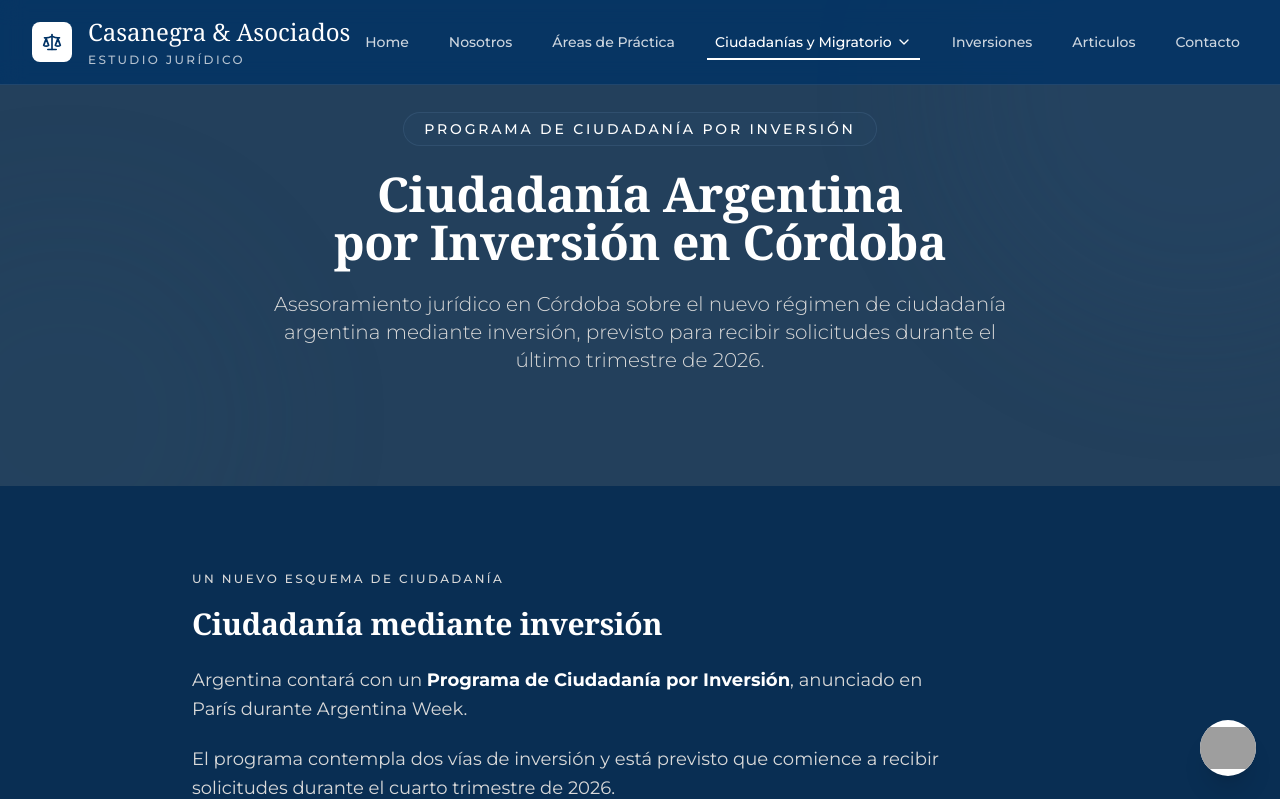
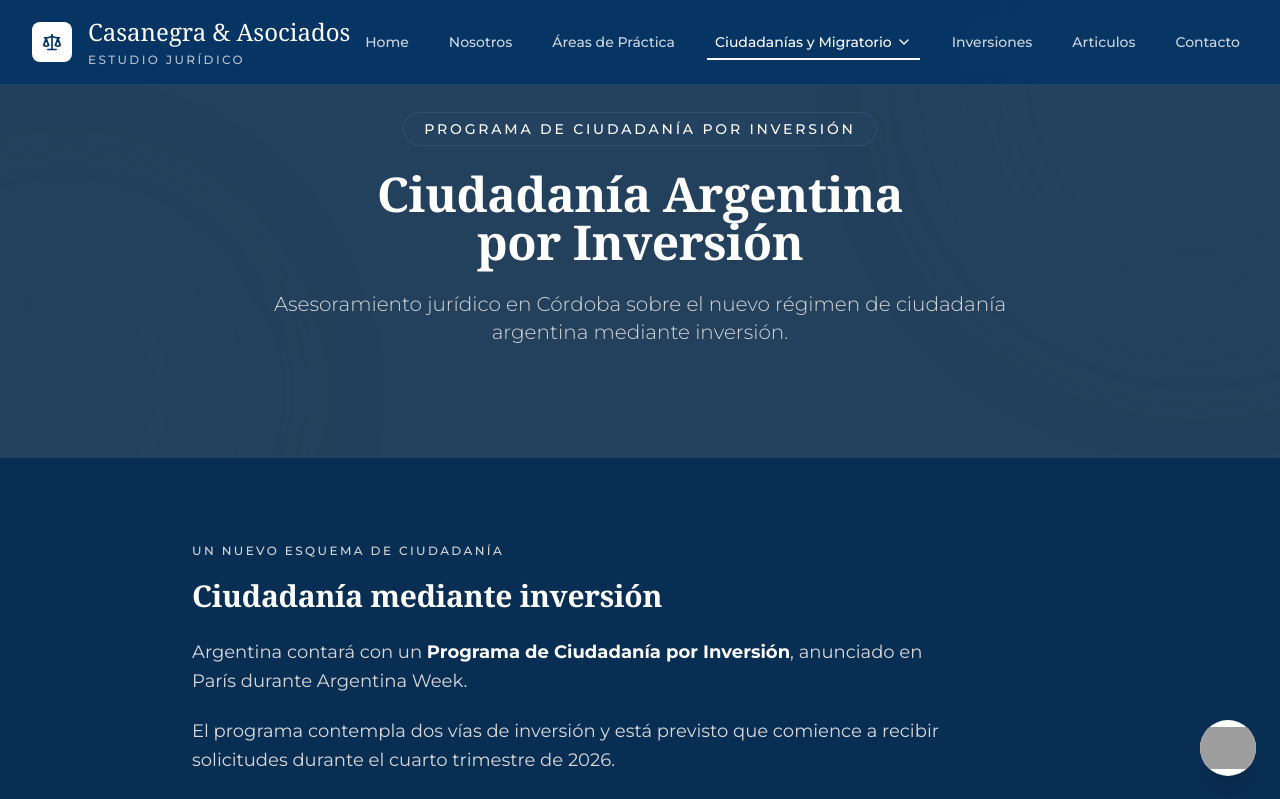
Before and after one commit to YuliCenteno/Estudio-Juridico-Casanegra, a React (Vite) app: page /ciudadania-argentina-por-inversion in a window 1280 px wide. Shown: the top 799 px of the page. Built offline with nearby package versions, Linux system fonts and the light colour scheme; grey boxes are pictures that could not be loaded.

Commit message:
feat: Update page Ciudadania por inversion

```diff
--- a/src/pages/CiudadaniaInversionPage.jsx
+++ b/src/pages/CiudadaniaInversionPage.jsx
@@ -147,13 +147,12 @@ function CiudadaniaInversionPage() {
               <h1 className="text-primary font-serif mb-6 text-3xl sm:text-4xl md:text-5xl font-bold leading-tight">
                 Ciudadanía Argentina{' '}
                 <br className="hidden sm:block" />
-                por Inversión en Córdoba
+                por Inversión
               </h1>
 
               <p className="text-lg md:text-xl text-muted-foreground leading-relaxed max-w-3xl mx-auto font-light">
                 Asesoramiento jurídico en Córdoba sobre el nuevo régimen de
-                ciudadanía argentina mediante inversión, previsto para recibir
-                solicitudes durante el último trimestre de 2026.
+                ciudadanía argentina mediante inversión.
               </p>
             </motion.div>
           </div>
```
